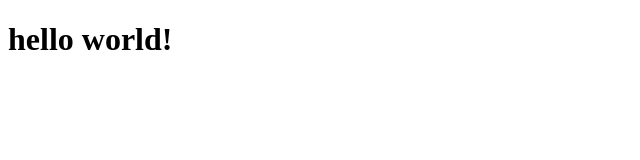
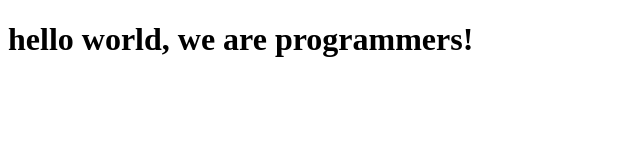
Before and after one commit to Hackeemi/ezekielHakeemmicro, a plain HTML site: page index.html in a window 1280 px wide. Shown: the whole page, without its empty margins (0-640 px from the left). Drawn offline with Linux system fonts and the light colour scheme.

Commit message:
second commit

```diff
--- a/index.html
+++ b/index.html
@@ -7,7 +7,7 @@
   </head>
 
   <body>
-    <h1>hello world!</h1>
+    <h1>hello world, we are programmers!</h1>
     <script src="https://cdn.freecodecamp.org/testable-projects-fcc/v1/bundle.js"></script>
 
 
```
